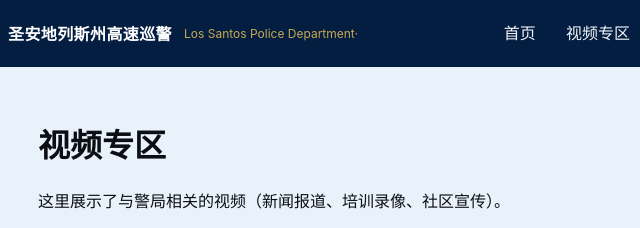
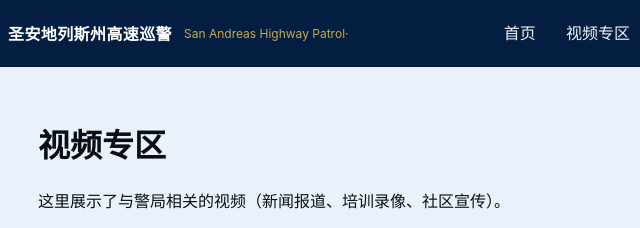
Before and after one commit to NHBEANNNNN/rcsd-site, a plain HTML site: page videos.html in a window 1280 px wide. Shown: the top 228 px of the page, 68-708 px from the left. Drawn offline with Linux system fonts and the light colour scheme.

Commit message:
Update videos.html

```diff
--- a/videos.html
+++ b/videos.html
@@ -15,7 +15,7 @@
       <div class="brand">
         <img src="assets/img/SAHP.png" alt="Sheriff star">
         <div class="title">圣安地列斯州高速巡警</div>
-        <div style="font-size:12px;color:var(--muted)">Los Santos Police Department·</div>
+        <div style="font-size:12px;color:var(--muted)">San Andreas Highway Patrol·</div>
       </div>
 
       <div class="links">
```
